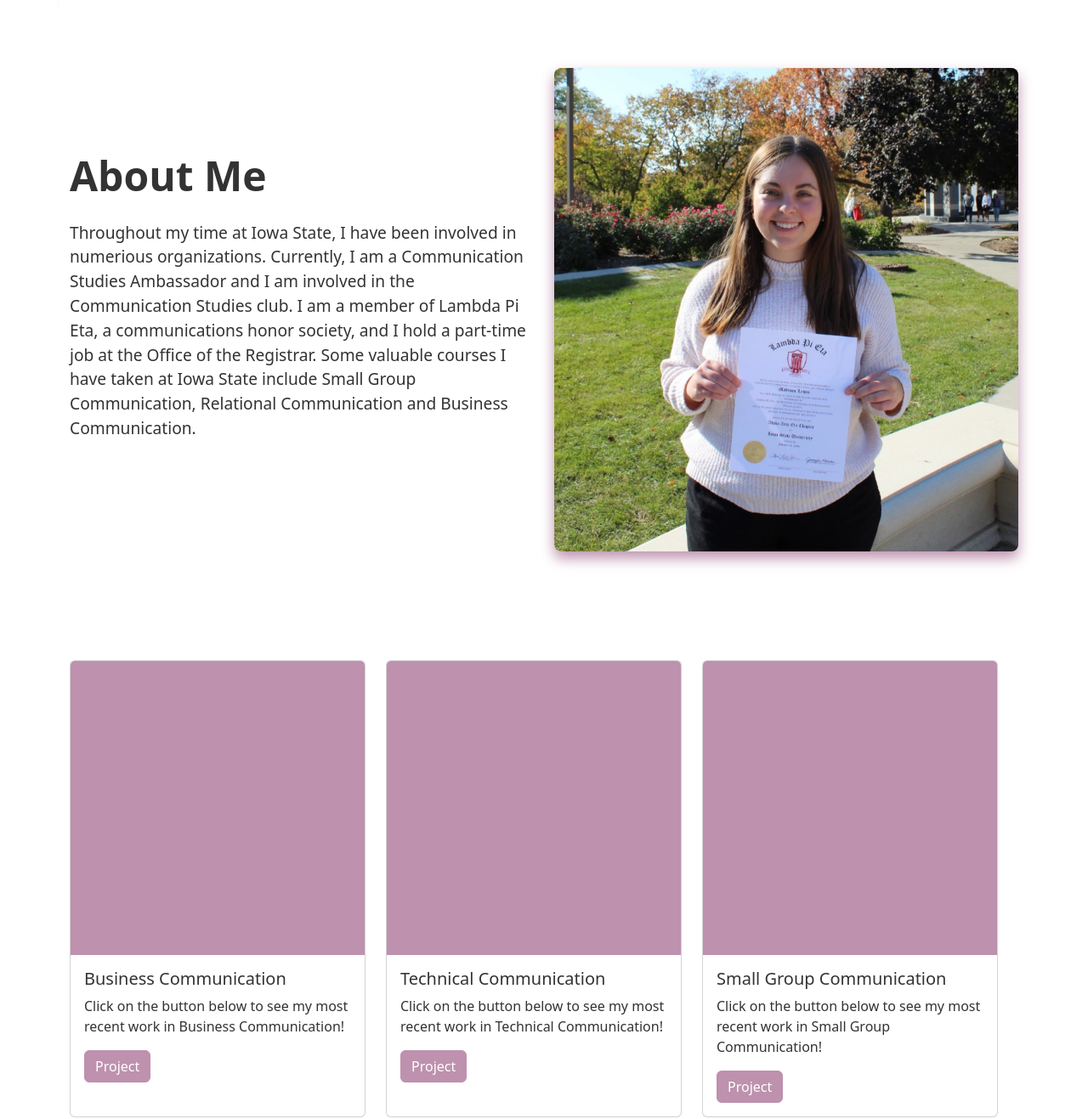
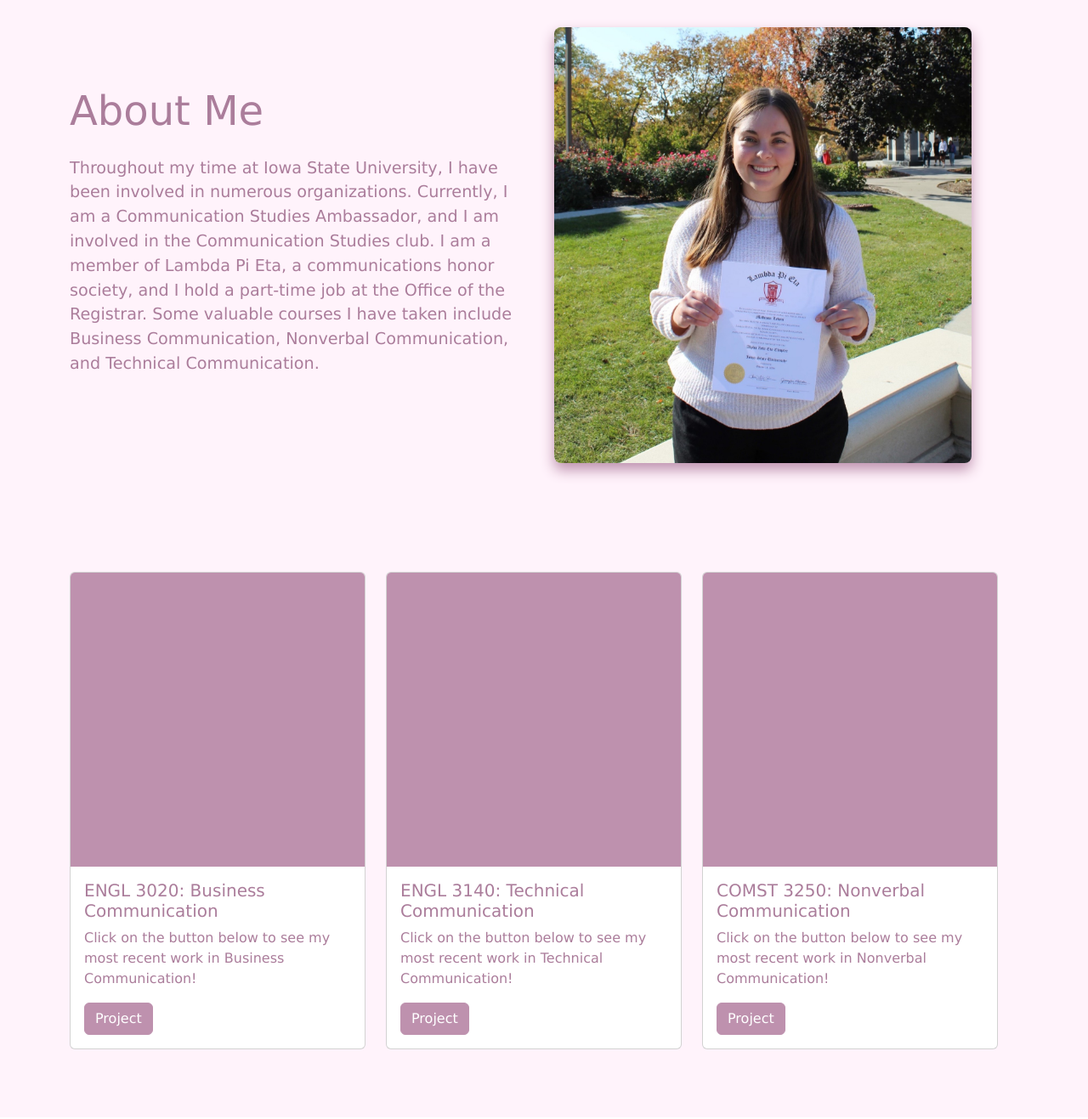
Before and after one commit to mjlewis1112/final_project, a plain HTML site: page index.html in a window 1280 px wide. Shown: the part 1061-2378 px from the top of the page at 85% size. Drawn offline with nearby package versions, Linux system fonts and the light colour scheme.

Commit message:
pushing through changes to my navbar, the addition of pdfs, and final color/font changes

```diff
--- a/css/custom.css
+++ b/css/custom.css
@@ -1,15 +1,18 @@
+/*--hero section--*/
 .hero-section {
-    background-color: #ffffff;
+    background-color: #fff3fb;
     padding: 5rem 0;
 }
 .hero-title {
     font-size: 3rem;
-    font-weight: 700;
+    font-weight: 400;
     margin-bottom: 1.5rem;
+    font-family: 'Lucida Sans', 'Lucida Sans Regular', 'Lucida Grande', 'Lucida Sans Unicode', Geneva, Verdana, sans-serif;
 }
 .hero-description {
     font-size: 1.2rem;
     margin-bottom: 2rem;
+    font-family: 'Lucida Sans', 'Lucida Sans Regular', 'Lucida Grande', 'Lucida Sans Unicode', Geneva, Verdana, sans-serif;
 }
 .hero-image {
     border-radius: 0.5rem;
@@ -24,7 +27,18 @@ nav.navbar.navbar-dark {
 }
 body {
     background-color: #ffffff;
-    color: #333;
+    color: #ab7d9b;
+}
+
+/*--cards--*/
+.card-title {
+    font-family: 'Lucida Sans', 'Lucida Sans Regular', 'Lucida Grande', 'Lucida Sans Unicode', Geneva, Verdana, sans-serif;
+}
+.card-text {
+    font-family: 'Lucida Sans', 'Lucida Sans Regular', 'Lucida Grande', 'Lucida Sans Unicode', Geneva, Verdana, sans-serif;
+}
+.btn-primary {
+    font-family: 'Lucida Sans', 'Lucida Sans Regular', 'Lucida Grande', 'Lucida Sans Unicode', Geneva, Verdana, sans-serif;
 }
 
 /*--contact form--*/
--- a/index.html
+++ b/index.html
@@ -5,6 +5,7 @@
   <meta http-equiv="X-UA-Compatible" content="IE=edge">
   <meta name="viewport" content="width=device-width, initial-scale=1.0">
   <title>Madison's Personal Portfolio</title>
+  <link rel="stylesheet" href="https://cdn.jsdelivr.net/npm/bootstrap-icons@1.11.3/font/bootstrap-icons.min.css">
   <link rel="stylesheet" href="https://cdn.jsdelivr.net/npm/bootstrap@5.2.2/dist/css/bootstrap.min.css">
   <link rel="stylesheet" href="css/custom.css">
 </head>
@@ -13,15 +14,13 @@
     <nav class="navbar navbar-dark navbar-expand-lg bg-primary">
     <div class="container-fluid">
       <a class="navbar-brand d-flex align-items-center me-4" href="#">
-      <img src="img/logo.png" alt="Logo" width="60" height="60" class="d-inline-block align-middle">
+        <img src="img/logo.png" alt="Logo" width="70" height="70" class="d-inline-block align-middle">
       </a>
-
       <button class="navbar-toggler" type="button" data-bs-toggle="collapse" data-bs-target="#navbarNavDropdown" aria-controls="navbarNavDropdown" aria-expanded="false" aria-label="Toggle navigation">
         <span class="navbar-toggler-icon"></span>
       </button>
-
       <div class="collapse navbar-collapse" id="navbarNavDropdown">
-          <ul class="navbar-nav d-flex flex-row gap-3">
+        <ul class="navbar-nav ms-auto d-flex flex-column flex-lg-row gap-3 align-items-center">
           <li class="nav-item">
             <a class="nav-link active" aria-current="page" href="index.html">About Me</a>
           </li>
@@ -29,10 +28,15 @@
             <a class="nav-link" href="contact.html">Contact Me</a>
           </li>
           <li class="nav-item">
-              <a class="nav-link" href="https://www.linkedin.com/in/madison-lewis-1144ml203/">Linkedin</a>
+            <a class="nav-link" href="https://www.linkedin.com/in/madison-lewis-1144ml203/">
+              <i class="bi bi-linkedin fs-1"></i>
+            </a>
           </li>
+        </ul>
+      </div>
     </div>
   </nav>
+</main>
     <div id="carouselExample" class="carousel slide">
       <div class="carousel-inner">
         <div class="carousel-item active">
@@ -55,11 +59,11 @@
       <div class="container">
         <div class="row align-items-center">
             <div class="col-md-6">
-              <img src="img/first.JPG" alt="Hero Image" class="img-fluid hero-image">
+              <img src="img/first.JPG" alt="Hero Image" class="img-fluid hero-image" style="max-width: 90%;">
             </div>
             <div class="col-md-6">
-              <h1 class="hero-title">Hello, my name is Madison Lewis!</h1>
-              <p class="hero-description">I am in my third year at Iowa State University. I am double-majoring in Communication Studies and Techincal Communication with a minor in Psychology. I am planning to graduate in Spring 2026.</p>
+              <h1 class="hero-title">Hello, I'm Madison Lewis!</h1>
+              <p class="hero-description">I am in my third year at Iowa State University. I am double-majoring in Communication Studies and Techincal Communication with a minor in Psychology. I am planning to graduate in Spring 2026! My resume is attached below.</p>
               <a href="resume.pdf" class="btn btn-primary btn-lg">Resume</a>
             </div>
     <section class="hero-section">
@@ -67,10 +71,10 @@
         <div class="row align-items-center">
           <div class="col-md-6">
               <h1 class="hero-title">About Me</h1>
-              <p class="hero-description">Throughout my time at Iowa State, I have been involved in numerious organizations. Currently, I am a Communication Studies Ambassador and I am involved in the Communication Studies club. I am a member of Lambda Pi Eta, a communications honor society, and I hold a part-time job at the Office of the Registrar. Some valuable courses I have taken at Iowa State include Small Group Communication, Relational Communication and Business Communication.</p>
+              <p class="hero-description">Throughout my time at Iowa State University, I have been involved in numerous organizations. Currently, I am a Communication Studies Ambassador, and I am involved in the Communication Studies club. I am a member of Lambda Pi Eta, a communications honor society, and I hold a part-time job at the Office of the Registrar. Some valuable courses I have taken include Business Communication, Nonverbal Communication, and Technical Communication.</p>
             </div>
             <div class="col-md-6">
-            <img src="img/second.JPG" alt="Hero Image" class="img-fluid hero-image">
+            <img src="img/second.JPG" alt="Hero Image" class="img-fluid hero-image" style="max-width: 90%;">
           </div>
         </div>
       </div>
@@ -80,9 +84,9 @@
         <div class="card h-100">
           <img src="img/card.jpg" class="card-img-top" alt="...">
           <div class="card-body">
-            <h5 class="card-title">Business Communication</h5>
+            <h5 class="card-title">ENGL 3020: Business Communication</h5>
             <p class="card-text">Click on the button below to see my most recent work in Business Communication!</p>
-            <a href="#" class="btn btn-primary">Project</a>
+            <a href="buscomm.pdf" class="btn btn-primary">Project</a>
           </div>
         </div>
       </div>
@@ -90,9 +94,9 @@
         <div class="card h-100">
           <img src="img/card.jpg" class="card-img-top" alt="...">
           <div class="card-body">
-            <h5 class="card-title">Technical Communication</h5>
+            <h5 class="card-title">ENGL 3140: Technical Communication</h5>
             <p class="card-text">Click on the button below to see my most recent work in Technical Communication!</p>
-            <a href="#" class="btn btn-primary">Project</a>
+            <a href="tcomm.pdf" class="btn btn-primary">Project</a>
           </div>
         </div>
       </div>
@@ -100,9 +104,9 @@
         <div class="card h-100">
           <img src="img/card.jpg" class="card-img-top" alt="...">
           <div class="card-body">
-            <h5 class="card-title">Small Group Communication</h5>
-            <p class="card-text">Click on the button below to see my most recent work in Small Group Communication!</p>
-            <a href="#" class="btn btn-primary">Project</a>
+            <h5 class="card-title">COMST 3250: Nonverbal Communication</h5>
+            <p class="card-text">Click on the button below to see my most recent work in Nonverbal Communication!</p>
+            <a href="nvcomm.pdf" class="btn btn-primary">Project</a>
           </div>
 
 
```
Also changed, not shown: contact.html (+11 -3 lines), 3 other files. Lines whose indentation alone changed are shown as unchanged.
